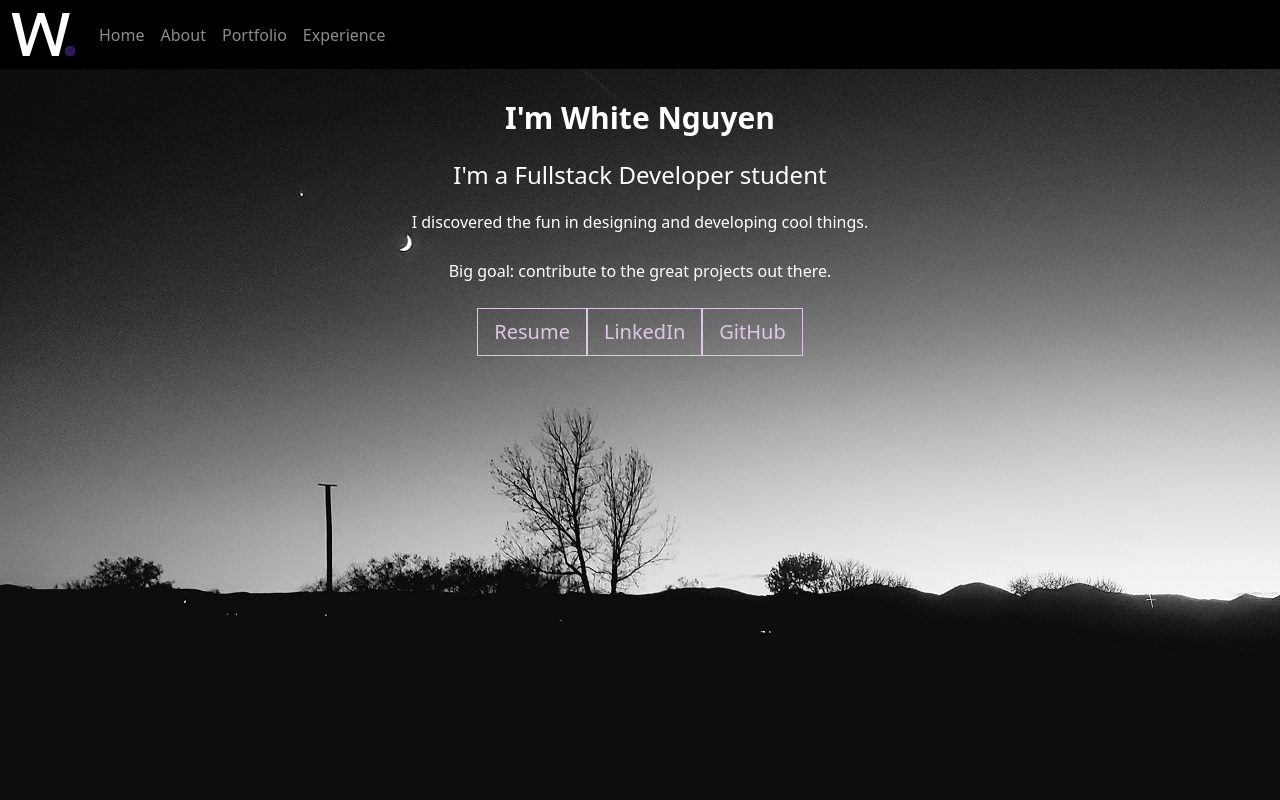
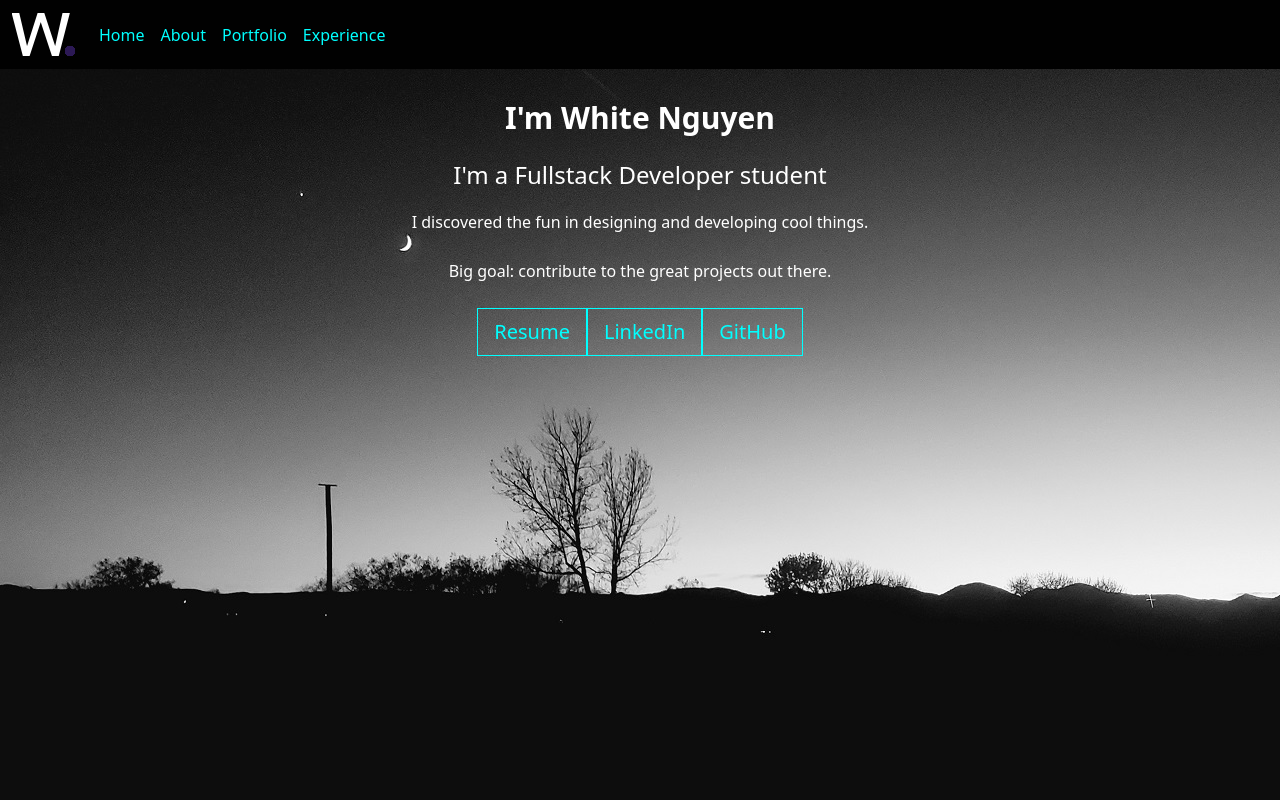
Before and after one commit to WhiteN9/whitenguyen, a React (Create React App) app: page / in a window 1280 px wide. Shown: the top 800 px of the page. Built offline with nearby package versions, Linux system fonts and the light colour scheme.

Commit message:
change color focus and update readme

```diff
--- a/src/assets/css/App.css
+++ b/src/assets/css/App.css
@@ -3,17 +3,16 @@
 *===================================*/
 
 a {
-  color: #8564cc;
+  color: #00ced1;
   text-decoration: none;
 }
 
 a:hover {
-  color: #504469;
+  color: #008b8b;
 }
 
 a:active {
-  color: #ddc7e4;
-  background-color: #ddc7e4;
+  color: #00ced1
 }
 
 body {
@@ -25,12 +24,12 @@ body {
   01. HEADER  SECTION
 *===================================*/
 .btn-default {
-  border: 1px solid #ddc7e4;
-  color: #ddc7e4;
+  border: 1px solid #00ffff;
+  color: #00ffff;
 }
 
 .btn-default:hover {
-  color: #8564cc;
+  color: #9bddff
 }
 
 /*===================================*
@@ -59,13 +58,10 @@ body {
   Cool Colors
 *===================================*/
 
-/* #fdfbcb
-rgba(253,251,203,255)
+.navbar-dark .navbar-nav .nav-link {
+  color: rgba(0, 255, 255);
+}
 
-#504469
-rgb(80,68,105)
-
-#a48ba0
-rgb(164,139,160)
-
-#ddc7e4 */
+.navbar-toggler {
+  background-color: rgba(255, 255, 255, 0.15);
+}
```
Also changed, not shown: 1 other file (tests, documents, lock files or other folders).
